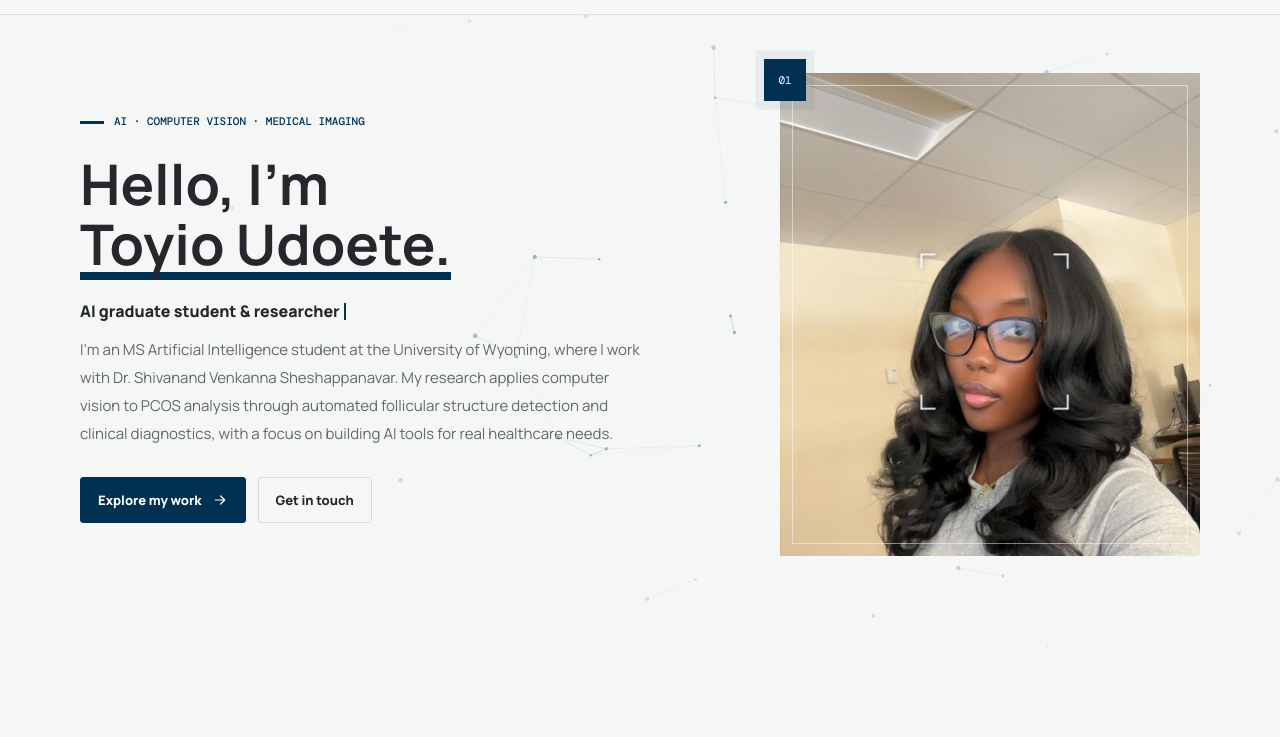
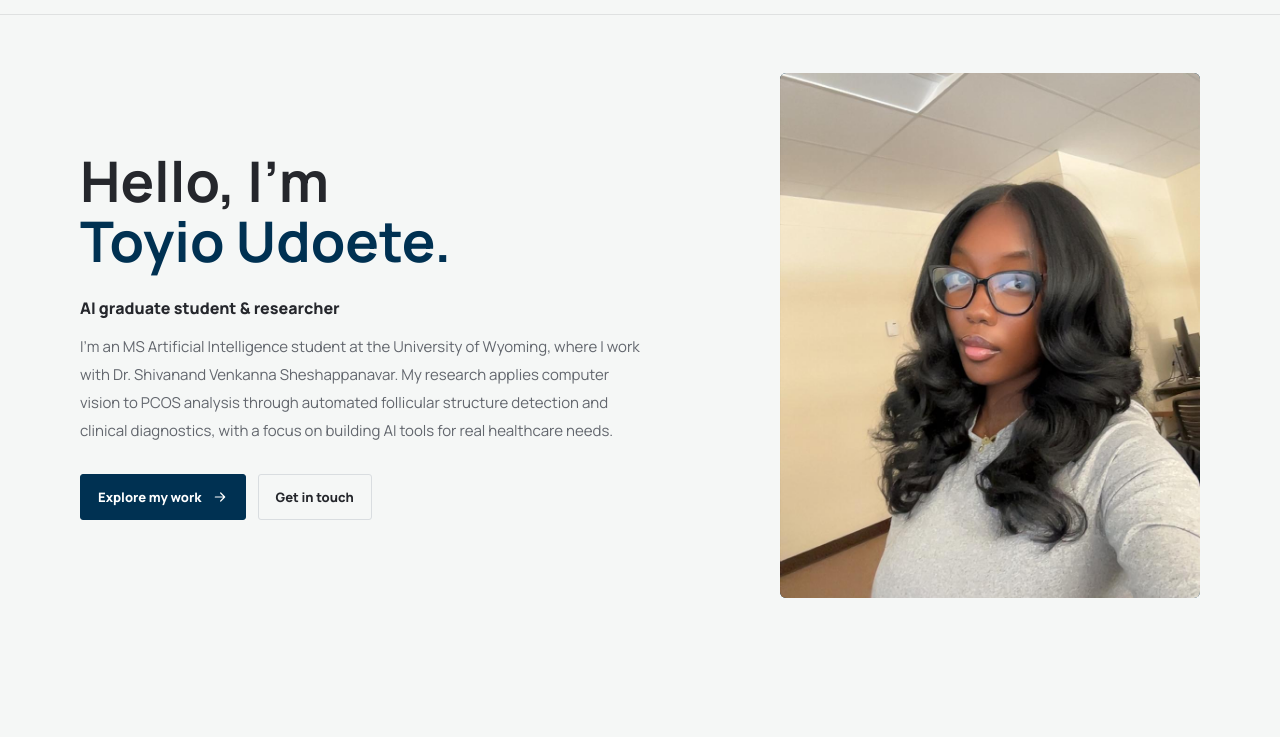
Before and after one commit to ToyioUdoete/myPortfolio, a plain HTML site: page index.html in a window 1280 px wide. Shown: the part 62-799 px from the top of the page. Drawn offline with nearby package versions, Linux system fonts and the light colour scheme.

Commit message:
Simplify hero and list the three WACV 2027 workshop papers
Remove the network background, face brackets, typing effect, eyebrow
label, numbered badge and photo frame from the hero; tighten the photo
crop. Research now lists the three accepted papers as coming soon.

Co-Authored-By: Claude Opus 5.5 <noreply@anthropic.com>
Claude-Session: https://claude.ai/code/session_01GzLW4MKdP4LnojXqT3yv3D

```diff
--- a/index.html
+++ b/index.html
@@ -77,7 +77,7 @@
       .eyebrow { display: inline-flex; align-items: center; gap: 10px; margin: 0 0 23px; color: var(--blue); font-size: 11px; font-weight: 500; }
       .eyebrow::before { width: 24px; height: 3px; background: var(--accent); content: ""; }
       h1 { max-width: 650px; margin: 0; font-size: 56px; line-height: 1.08; font-weight: 700; letter-spacing: 0; }
-      h1 span { text-decoration: underline; text-decoration-color: var(--accent); text-decoration-thickness: 8px; text-underline-offset: 2px; }
+      h1 span { color: var(--blue); }
       .hero-role { margin: 24px 0 12px; font-size: 16px; font-weight: 800; }
       .hero-copy { max-width: 570px; margin: 0; color: var(--muted); font-size: 15px; line-height: 1.85; }
       .hero-actions { display: flex; flex-wrap: wrap; align-items: center; gap: 12px; margin-top: 30px; }
@@ -90,10 +90,8 @@
       .hero-meta span { display: inline-flex; align-items: center; gap: 8px; }
       .hero-meta span::before { width: 6px; height: 6px; border-radius: 50%; background: var(--blue); content: ""; }
       .portrait-wrap { position: relative; max-width: 420px; justify-self: end; width: 100%; }
-      .portrait-frame { position: relative; overflow: hidden; background: var(--blue); aspect-ratio: 4 / 4.6; }
-      .portrait-frame::after { position: absolute; inset: 12px; border: 1px solid rgba(255,255,255,.48); content: ""; pointer-events: none; }
-      .portrait-frame img { width: 100%; height: 100%; display: block; object-fit: cover; object-position: center 36%; }
-      .portrait-index { position: absolute; top: -14px; left: -16px; z-index: 1; display: grid; width: 42px; aspect-ratio: 1; place-items: center; background: var(--blue); color: white; font: 11px var(--mono); }
+      .portrait-frame { position: relative; overflow: hidden; background: var(--blue); aspect-ratio: 4 / 5; border-radius: 6px; }
+      .portrait-frame img { width: 100%; height: 100%; display: block; object-fit: cover; object-position: center 64%; }
 
       .section { padding-block: 90px; }
       .projects-section { width: 100%; max-width: none; padding-inline: 0; background: #fff; }
@@ -162,7 +160,7 @@
       .research-section .section-kicker { color: var(--blue); }
       .research-section .section-intro { color: var(--muted); }
       .research-list { border-top: 1px solid var(--line); }
-      .research-item { display: grid; grid-template-columns: 54px minmax(0, 1fr) 150px; gap: 22px; align-items: start; padding: 24px 0; border-bottom: 1px solid var(--line); }
+      .research-item { display: grid; grid-template-columns: 54px minmax(0, 1fr) 190px; gap: 22px; align-items: start; padding: 24px 0; border-bottom: 1px solid var(--line); }
       .research-number { color: var(--blue); font: 11px var(--mono); }
       .research-item h3 { margin: 0; font-size: 18px; line-height: 1.4; }
       .research-item p { max-width: 680px; margin: 8px 0 0; color: var(--muted); font-size: 13px; }
@@ -180,16 +178,10 @@
       .nav-links a.is-active { color: var(--blue); text-decoration: underline; text-decoration-color: var(--accent); text-decoration-thickness: 3px; text-underline-offset: 5px; }
 
       .hero { position: relative; isolation: isolate; }
-      .neural-bg { position: absolute; z-index: -1; top: 0; left: 50%; width: 100vw; height: 100%; transform: translateX(-50%); pointer-events: none;
-        -webkit-mask-image: radial-gradient(ellipse 70% 80% at 65% 45%, #000 30%, transparent 80%); mask-image: radial-gradient(ellipse 70% 80% at 65% 45%, #000 30%, transparent 80%); }
 
-      h1 span { text-decoration: none; background: linear-gradient(var(--accent), var(--accent)) 0 96% / 0% 8px no-repeat; transition: background-size 1s cubic-bezier(.2,.8,.2,1) .7s; }
-      .is-loaded h1 span { background-size: 100% 8px; }
-      .typed::after { content: ""; display: inline-block; width: 2px; height: 1.05em; margin-left: 4px; vertical-align: -3px; background: var(--blue); animation: caret 1s steps(1) infinite; }
-      @keyframes caret { 50% { opacity: 0; } }
 
       .js .hero-grid > div > *, .js .portrait-wrap { opacity: 0; transform: translateY(18px); transition: opacity .7s ease, transform .7s cubic-bezier(.2,.8,.2,1); }
-      .js .portrait-wrap { transform: translateY(18px) scale(.98); }
+      .js .portrait-wrap { transform: translateY(18px); }
       .is-loaded .hero-grid > div > *, .is-loaded .portrait-wrap { opacity: 1; transform: none; }
       .is-loaded .hero-grid > div > :nth-child(2) { transition-delay: .08s; }
       .is-loaded .hero-grid > div > :nth-child(3) { transition-delay: .16s; }
@@ -197,17 +189,6 @@
       .is-loaded .hero-grid > div > :nth-child(5) { transition-delay: .32s; }
       .is-loaded .portrait-wrap { transition-delay: .2s; }
 
-      .detect-box { position: absolute; z-index: 2; left: 33%; top: 37%; width: 36%; height: 33%; opacity: 0; transform: scale(1.25); transition: opacity .5s ease 1.4s, transform .6s cubic-bezier(.2,.8,.2,1) 1.4s; }
-      .is-loaded .detect-box { opacity: 1; transform: none; }
-      .detect-box i { position: absolute; width: 18px; height: 18px; border: 0 solid #fff; filter: drop-shadow(0 0 4px rgba(0, 49, 82, .6)); }
-      .detect-box i:nth-child(1) { top: 0; left: 0; border-top-width: 2px; border-left-width: 2px; }
-      .detect-box i:nth-child(2) { top: 0; right: 0; border-top-width: 2px; border-right-width: 2px; }
-      .detect-box i:nth-child(3) { bottom: 0; left: 0; border-bottom-width: 2px; border-left-width: 2px; }
-      .detect-box i:nth-child(4) { bottom: 0; right: 0; border-bottom-width: 2px; border-right-width: 2px; }
-      .is-loaded .detect-box i { animation: lock 2.4s ease-in-out 2.2s infinite; }
-      @keyframes lock { 50% { transform: scale(.82); } }
-      .portrait-index { animation: pulse 2.8s ease-in-out 1.5s infinite; }
-      @keyframes pulse { 0%, 100% { box-shadow: 0 0 0 0 rgba(0, 49, 82, .35); } 50% { box-shadow: 0 0 0 10px rgba(0, 49, 82, 0); } }
 
       .button { position: relative; overflow: hidden; }
       .button::after { content: ""; position: absolute; top: 0; bottom: 0; left: -60%; width: 40%; transform: skewX(-20deg); background: linear-gradient(90deg, transparent, rgba(255,255,255,.35), transparent); transition: left .6s ease; pointer-events: none; }
@@ -278,7 +259,6 @@
       }
       @media (prefers-reduced-motion: reduce) {
         *, *::before, *::after { scroll-behavior: auto !important; transition-duration: .01ms !important; transition-delay: 0s !important; animation: none !important; }
-        .typed::after { display: none; }
       }
     </style>
   </head>
@@ -305,12 +285,10 @@
 
     <main id="main">
       <section class="hero shell" id="top" aria-labelledby="hero-title">
-        <canvas class="neural-bg" id="neural" aria-hidden="true"></canvas>
         <div class="hero-grid">
           <div>
-            <p class="eyebrow">AI · Computer vision · Medical imaging</p>
             <h1 id="hero-title">Hello, I’m<br /><span>Toyio Udoete.</span></h1>
-            <p class="hero-role"><span class="sr-only">AI graduate student &amp; researcher</span><span class="typed" aria-hidden="true" data-text="AI graduate student &amp; researcher">AI graduate student &amp; researcher</span></p>
+            <p class="hero-role">AI graduate student &amp; researcher</p>
             <p class="hero-copy">I’m an MS Artificial Intelligence student at the University of Wyoming, where I work with Dr. Shivanand Venkanna Sheshappanavar. My research applies computer vision to PCOS analysis through automated follicular structure detection and clinical diagnostics, with a focus on building AI tools for real healthcare needs.</p>
             <div class="hero-actions">
               <a class="button" href="#work">Explore my work <svg viewBox="0 0 24 24" fill="none" aria-hidden="true"><path d="M5 12h14m-6-6 6 6-6 6" stroke="currentColor" stroke-width="1.8" stroke-linecap="round" stroke-linejoin="round"/></svg></a>
@@ -319,8 +297,7 @@
 
           </div>
           <div class="portrait-wrap">
-            <span class="portrait-index" aria-hidden="true">01</span>
-            <div class="portrait-frame"><span class="detect-box" aria-hidden="true"><i></i><i></i><i></i><i></i></span><img src="assets/images/heroimage.jpeg" alt="Portrait of Toyiomfon Udoete" width="400" height="400" fetchpriority="high" /></div>
+            <div class="portrait-frame"><img src="assets/images/heroimage.jpeg" alt="Portrait of Toyiomfon Udoete" width="400" height="400" fetchpriority="high" /></div>
           </div>
         </div>
       </section>
@@ -332,8 +309,9 @@
             <p class="section-intro">Current and recent work across medical imaging, image restoration, explainability, and vision-language systems.</p>
           </div>
           <div class="research-list">
-            <article class="research-item"><span class="research-number">01</span><div><h3>Diffusion-Based Denoising &amp; Follicle Segmentation in PCOS Ultrasound</h3><p>Developing a morphology-aware diffusion framework with MAN Attention for ultrasound denoising and automated follicle segmentation.</p></div><span class="research-paper">Paper coming soon</span></article>
-            <article class="research-item"><span class="research-number">02</span><div><h3>Single-Image Deraining with Frozen-Backbone Feature Ablations</h3><p>Studying convolution, attention, and multi-scale embedding strategies for a lightweight deraining front end built around a frozen RAINet backbone.</p></div><span class="research-paper">Paper coming soon</span></article>
+            <article class="research-item"><span class="research-number">01</span><div><h3>Restoring Ovarian Ultrasound for Reliable Follicle Detection</h3><p>A diffusion-based restoration method for ovarian ultrasound, evaluated by how reliably follicles can be detected after restoration rather than by image quality scores alone.</p></div><span class="research-paper">WVAQ Workshop, WACV 2027<br />Paper coming soon</span></article>
+            <article class="research-item"><span class="research-number">02</span><div><h3>Trust but Verify: Training-Free Evidence Verification for VLM-Generated Ovarian Ultrasound Reports</h3><p>A training-free method that checks each statement in a vision-language model's ultrasound report against detected follicle evidence and rejects claims it cannot support.</p></div><span class="research-paper">FABRIC Workshop, WACV 2027<br />Paper coming soon</span></article>
+            <article class="research-item"><span class="research-number">03</span><div><h3>Frozen-Backbone Adaptation: An Empirical Study of Component Substitution in a Pretrained Deraining Network</h3><p>An empirical study of substituting convolution, attention, and multi-scale embedding components into a frozen, pretrained RAINet deraining network.</p></div><span class="research-paper">WVAQ Workshop, WACV 2027<br />Paper coming soon</span></article>
           </div>
         </div>
       </section>
@@ -407,13 +385,6 @@
         // Page-load sequence
         requestAnimationFrame(() => requestAnimationFrame(() => document.body.classList.add("is-loaded")));
 
-        // Typed role line
-        const typed = document.querySelector(".typed");
-        if (typed && !reduce) {
-          const text = typed.dataset.text; typed.textContent = "";
-          let i = 0;
-          setTimeout(function tick() { typed.textContent = text.slice(0, ++i); if (i < text.length) setTimeout(tick, 38 + Math.random() * 50); }, 650);
-        }
 
         // Scroll reveals
         const groups = [".section-heading", ".education-row", ".skill-line", ".background-column > h3", ".timeline-item", ".project-card", ".contact-grid > *"];
@@ -444,38 +415,6 @@
           card.style.setProperty("--mx", e.clientX - r.left + "px"); card.style.setProperty("--my", e.clientY - r.top + "px");
         }));
 
-        // Neural-network background in the hero
-        const cv = document.getElementById("neural");
-        if (!cv || reduce) return;
-        const ctx = cv.getContext("2d");
-        let W, H, nodes = [], mouse = { x: -999, y: -999 }, running = true;
-        function size() {
-          const dpr = Math.min(devicePixelRatio || 1, 2), r = cv.getBoundingClientRect();
-          W = r.width; H = r.height; cv.width = W * dpr; cv.height = H * dpr; ctx.setTransform(dpr, 0, 0, dpr, 0, 0);
-          const n = Math.round(Math.min(90, (W * H) / 16000));
-          nodes = Array.from({ length: n }, () => ({ x: Math.random() * W, y: Math.random() * H, vx: (Math.random() - .5) * .3, vy: (Math.random() - .5) * .3, r: 1.2 + Math.random() * 1.6 }));
-        }
-        function frame() {
-          if (!running) return;
-          ctx.clearRect(0, 0, W, H);
-          for (const p of nodes) {
-            p.x += p.vx; p.y += p.vy;
-            if (p.x < 0 || p.x > W) p.vx *= -1; if (p.y < 0 || p.y > H) p.vy *= -1;
-            const dx = mouse.x - p.x, dy = mouse.y - p.y, d = Math.hypot(dx, dy);
-            if (d < 160) { p.x += dx * .004; p.y += dy * .004; }
-          }
-          for (let i = 0; i < nodes.length; i++) for (let j = i + 1; j < nodes.length; j++) {
-            const a = nodes[i], b = nodes[j], d = Math.hypot(a.x - b.x, a.y - b.y);
-            if (d < 130) { ctx.strokeStyle = "rgba(0,49,82," + (0.16 * (1 - d / 130)) + ")"; ctx.lineWidth = 1; ctx.beginPath(); ctx.moveTo(a.x, a.y); ctx.lineTo(b.x, b.y); ctx.stroke(); }
-          }
-          for (const p of nodes) { ctx.fillStyle = "rgba(0,49,82,.35)"; ctx.beginPath(); ctx.arc(p.x, p.y, p.r, 0, 6.283); ctx.fill(); }
-          requestAnimationFrame(frame);
-        }
-        const hero = document.getElementById("top");
-        hero.addEventListener("pointermove", (e) => { const r = cv.getBoundingClientRect(); mouse.x = e.clientX - r.left; mouse.y = e.clientY - r.top; });
-        hero.addEventListener("pointerleave", () => { mouse.x = mouse.y = -999; });
-        new IntersectionObserver(([e]) => { const was = running; running = e.isIntersecting; if (running && !was) frame(); }).observe(hero);
-        addEventListener("resize", size); size(); frame();
       })();
     </script>
   </body>
```
Also changed, not shown: screenshots/hero.png, 1 other file.
